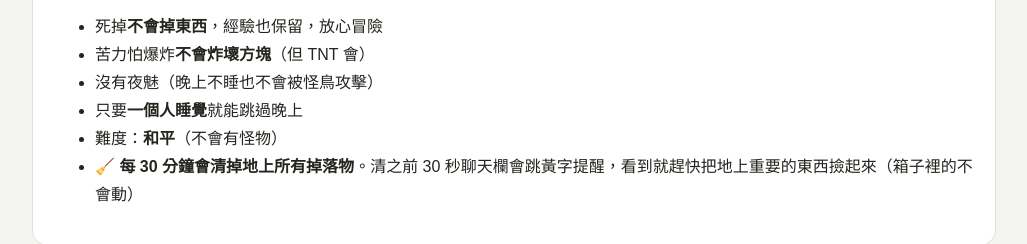
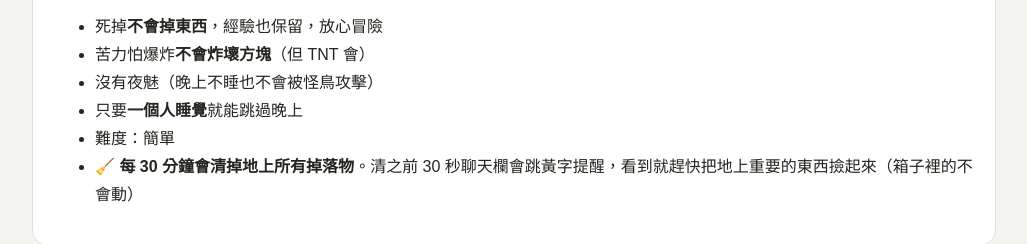
Before and after one commit to yoyoman0730/yuyu-mc-guide, a plain HTML site: page index.html in a window 1280 px wide. Shown: the part 1303-1547 px from the top of the page, without its empty margins (126-1153 px from the left). Drawn offline with Linux system fonts and the light colour scheme.

Commit message:
Revert difficulty to easy

```diff
--- a/index.html
+++ b/index.html
@@ -131,7 +131,7 @@ table{width:100%;border-collapse:collapse}td{padding:8px 6px;border-top:1px soli
 <tr><td><kbd>F3</kbd>＋<kbd>T</kbd></td><td>重新載入材質包（翻譯怪怪的時候可以試）</td></tr>
 </table>
 <h3>伺服器規則</h3>
-<ul><li>死掉<b>不會掉東西</b>，經驗也保留，放心冒險</li><li>苦力怕爆炸<b>不會炸壞方塊</b>（但 TNT 會）</li><li>沒有夜魅（晚上不睡也不會被怪鳥攻擊）</li><li>只要<b>一個人睡覺</b>就能跳過晚上</li><li>難度：<b>和平</b>（不會有怪物）</li><li>🧹 <b>每 30 分鐘會清掉地上所有掉落物</b>。清之前 30 秒聊天欄會跳黃字提醒，看到就趕快把地上重要的東西撿起來（箱子裡的不會動）</li></ul>
+<ul><li>死掉<b>不會掉東西</b>，經驗也保留，放心冒險</li><li>苦力怕爆炸<b>不會炸壞方塊</b>（但 TNT 會）</li><li>沒有夜魅（晚上不睡也不會被怪鳥攻擊）</li><li>只要<b>一個人睡覺</b>就能跳過晚上</li><li>難度：簡單</li><li>🧹 <b>每 30 分鐘會清掉地上所有掉落物</b>。清之前 30 秒聊天欄會跳黃字提醒，看到就趕快把地上重要的東西撿起來（箱子裡的不會動）</li></ul>
 </section><section id="basic"><h2>🖱️ 基本操作</h2>
 <p class="lead">這章是 Minecraft 本身的操作，模組的東西都會用到，已經會的可以跳過。</p>
 <h3>滑鼠</h3>
```
